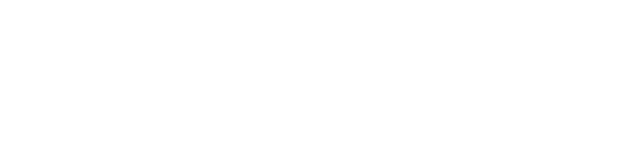
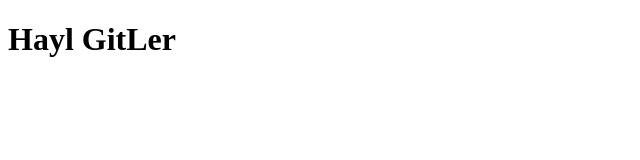
Before and after one commit to 7Nightwalker7/GitlerLesson, a plain HTML site: page index.html in a window 1280 px wide. Shown: the whole page, without its empty margins (0-640 px from the left). Drawn offline with Linux system fonts and the light colour scheme.

Commit message:
Gitlerni koshtim

```diff
--- a/index.html
+++ b/index.html
@@ -6,6 +6,6 @@
     <title>Hay Gitler</title>
 </head>
 <body>
-
+    <h1>Hayl GitLer</h1>
 </body>
 </html>
```
